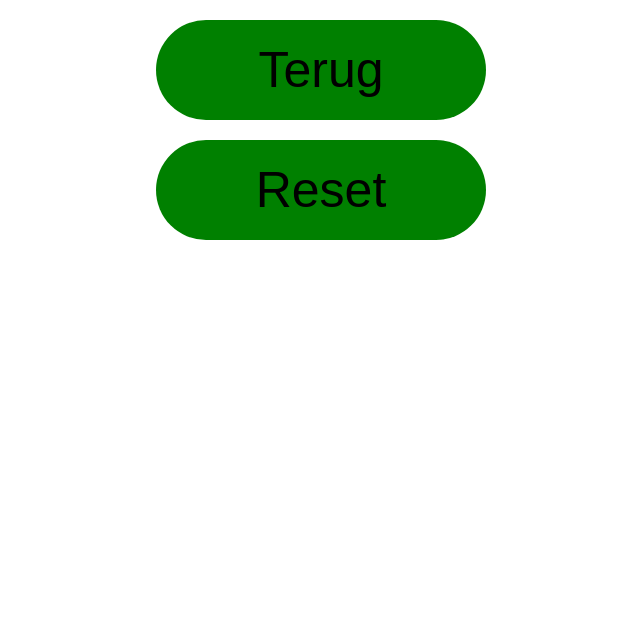
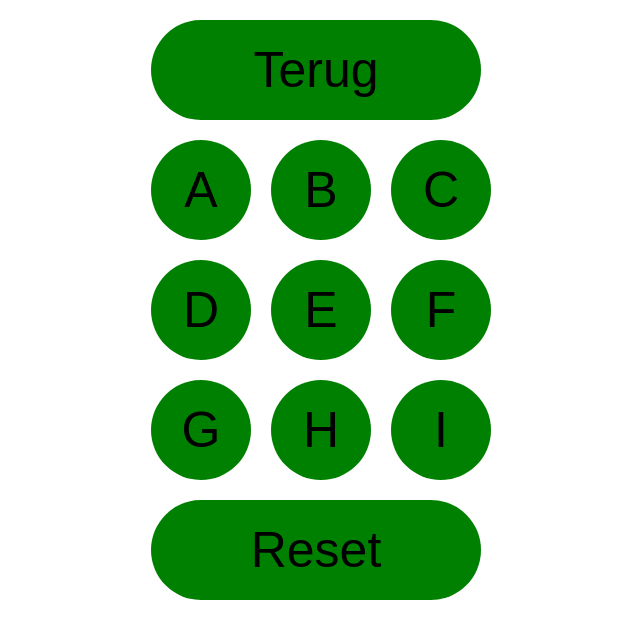
Before and after one commit to jeroenbarney/vaarbewijs, a plain HTML site: page index.html in a window 1280 px wide. Shown: the whole page, without its empty margins (319-959 px from the left). Drawn offline with Linux system fonts and the light colour scheme; the site is published under a folder, as on GitHub Pages, so addresses that start at the root find nothing.

Commit message:
Update index.html

```diff
--- a/index.html
+++ b/index.html
@@ -7,7 +7,7 @@
     <meta http-equiv="X-UA-Compatible" content="ie=edge">
     <title>Document</title>
 <!--    <script src="https://unpkg.com/vue@3"></script>-->
-    <script src="/vue.js"></script>
+    <script src="./vue.js"></script>
     <style>
         .button {
             aspect-ratio: 1;
```
